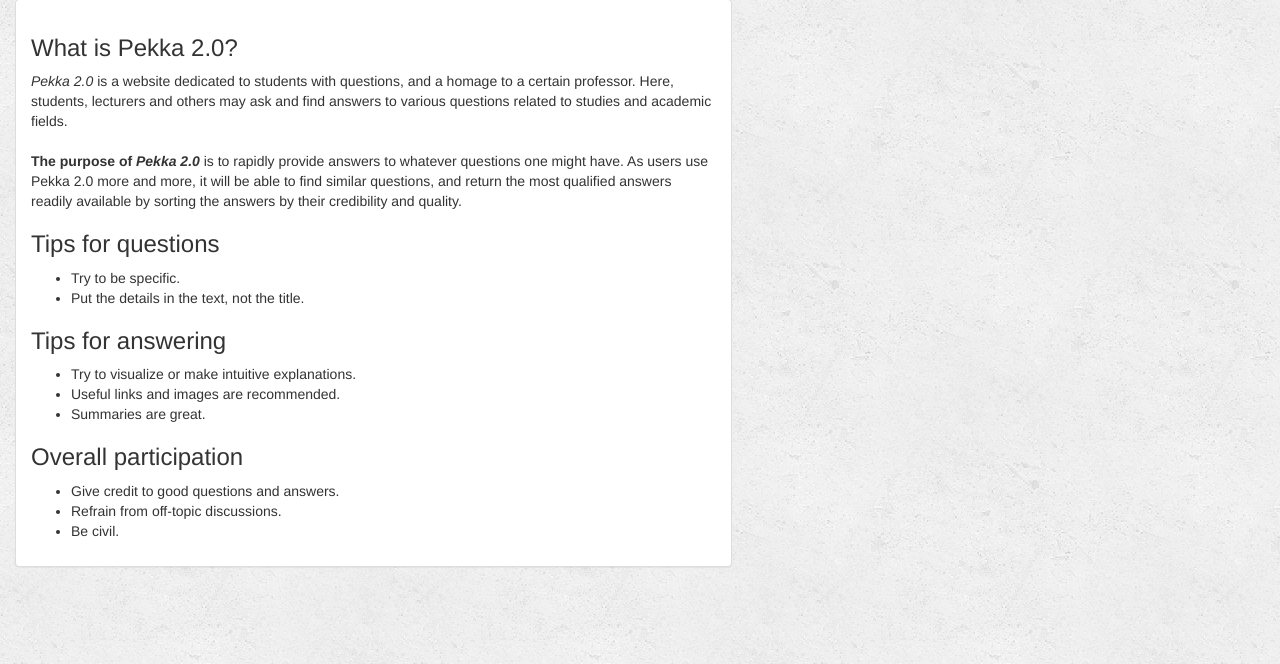
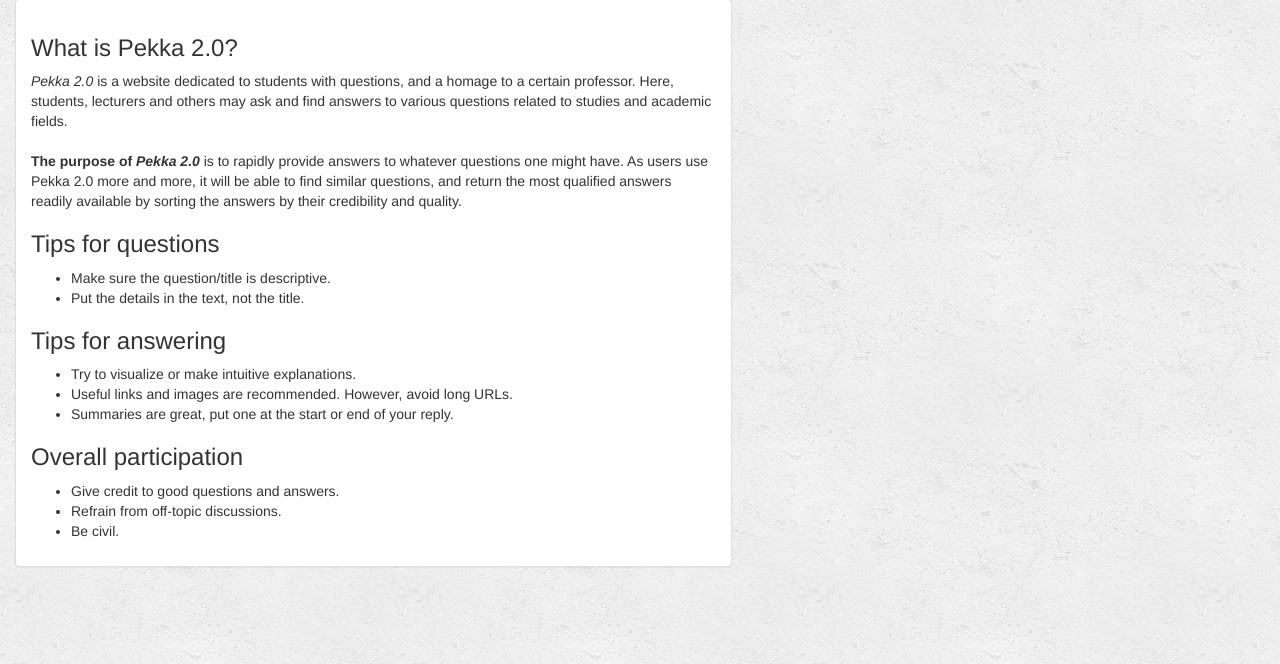
Before and after one commit to sp3kk/PU-Gruppe-15, a Django app: page /create_album/ in a window 1280 px wide. Shown: the part 73-737 px from the top of the page. Run offline with Django 3.2, Linux system fonts and the light colour scheme; a user stored in the database is signed in; some libraries are stand-ins or nearby versions.

Commit message:
småsaker

```diff
--- a/Pekka 2.0/music/templates/music/create_album.html
+++ b/Pekka 2.0/music/templates/music/create_album.html
@@ -23,14 +23,15 @@
                     and quality.</p>
                     <h3>Tips for questions</h3>
                     <ul>
-                        <li>Try to be specific.</li>
+                        <li>Make sure the question/title is descriptive.</li>
                         <li>Put the details in the text, not the title.</li>
                     </ul>
                     <h3>Tips for answering</h3>
                     <ul>
                         <li>Try to visualize or make intuitive explanations.</li>
-                        <li>Useful links and images are recommended.</li>
-                        <li>Summaries are great.</li>
+                        <li>Useful links and images are recommended. However,
+                        avoid long URLs.</li>
+                        <li>Summaries are great, put one at the start or end of your reply.</li>
                     </ul>
                     <h3>Overall participation</h3>
                     <ul>
```
Also changed, not shown: Pekka 2.0/db.sqlite3.
